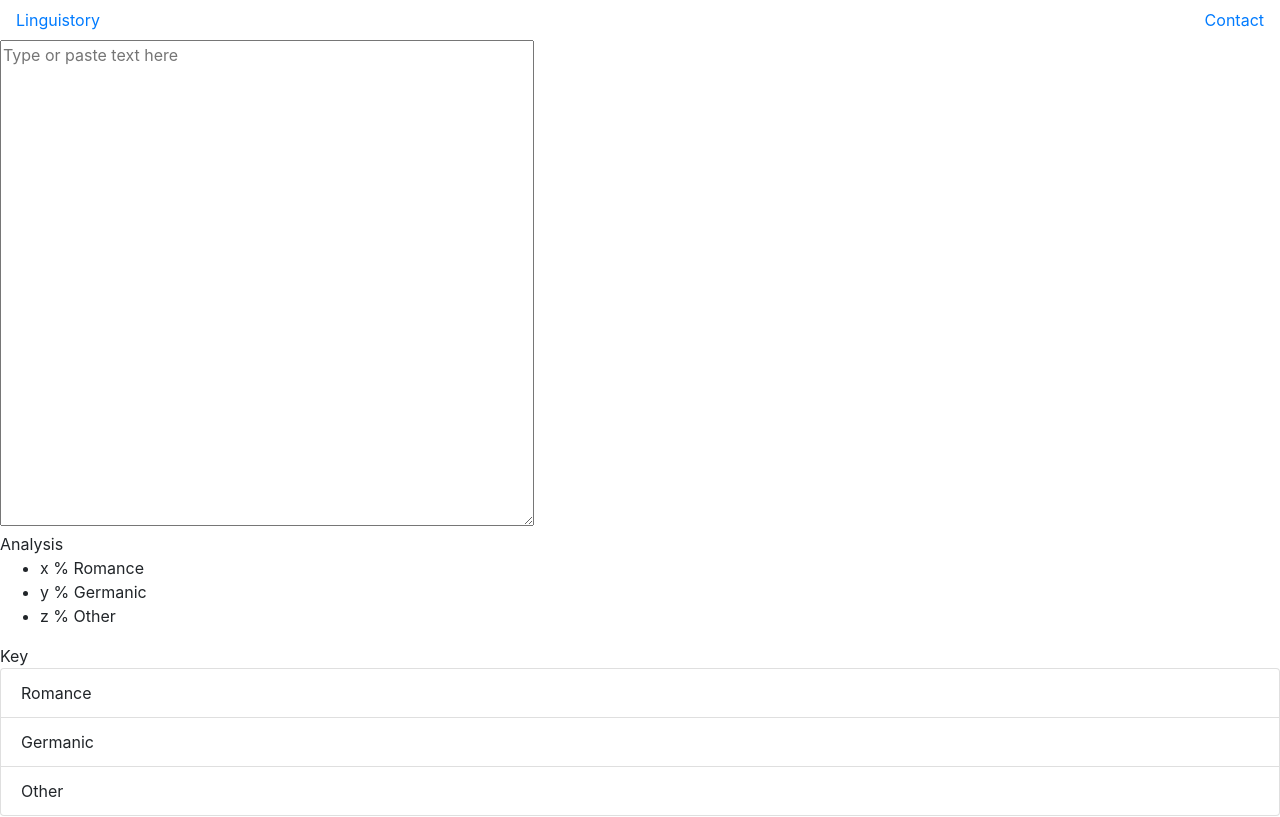
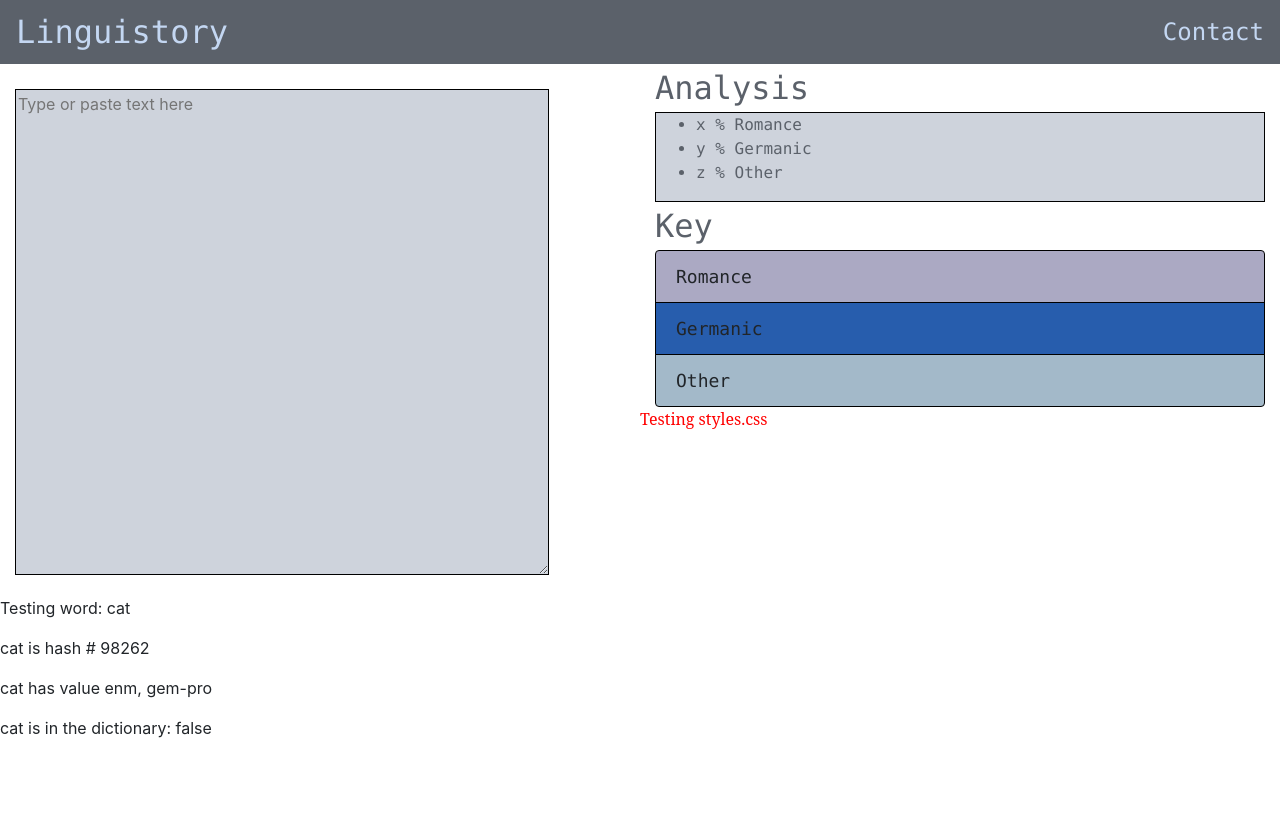
Before and after one commit to benjaminhsieh2002/benjaminhsieh2002.github.io, a React (Create React App) app: page / in a window 1280 px wide. Shown: the top 817 px of the page. Built offline with nearby package versions, Linux system fonts and the light colour scheme.

Commit message:
Moved style into src folder

```diff
--- a/src/Home.js
+++ b/src/Home.js
@@ -1,4 +1,4 @@
-import "./styles.css"
+import "./style/style.css"
 
 function Home() {
 	return(
@@ -60,6 +60,7 @@ function Home() {
 		  <li class="list-group-item list-group-item-other">Other</li>
 		  </ul>
 			 </div>
+			 <div class="Test"> Testing styles.css</div>
 			</div>
 
 			</div>
```
Also changed, not shown: src/style/style.css (renamed from style/style.css).
